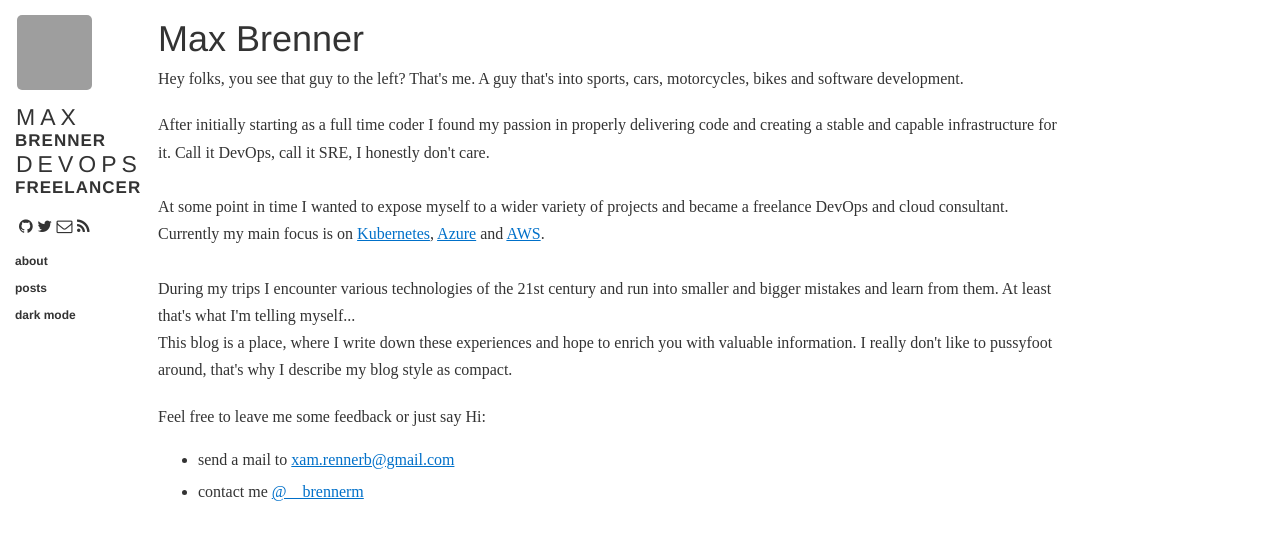
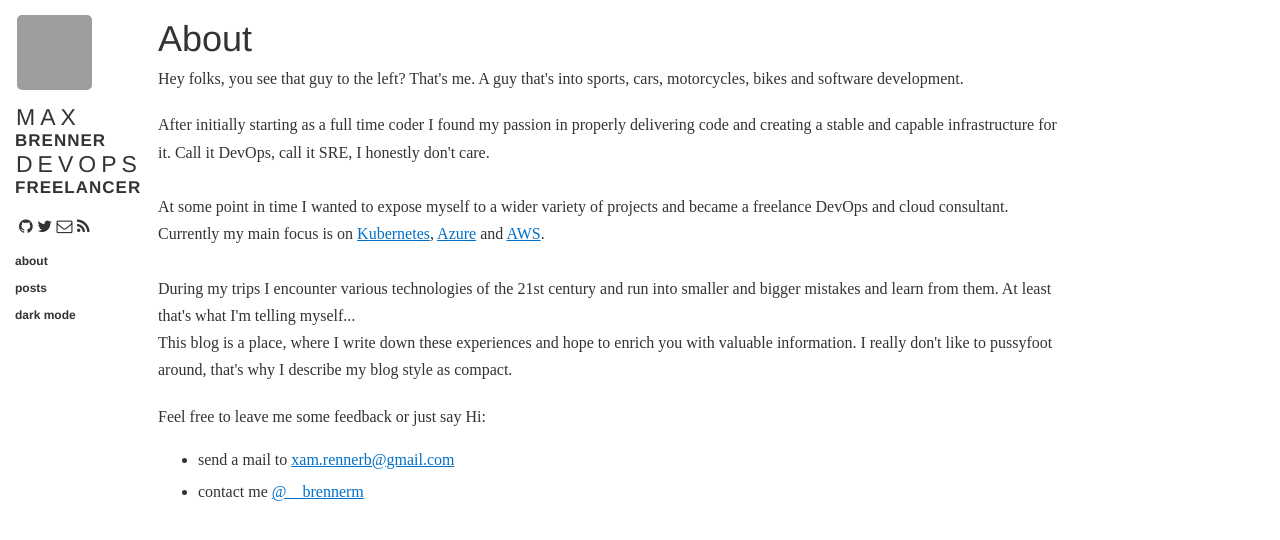
Before and after one commit to brennerm/brennerm.github.io, a Jekyll site: the page built from about.html, in a window 1280 px wide. Shown: the top 540 px of the page. Built offline with Jekyll 4.4.1, drawn with Linux system fonts in a browser that asks for light colours; nearby versions of some CDN libraries; grey boxes are pictures that could not be loaded.

Commit message:
update about page title

```diff
--- a/about.html
+++ b/about.html
@@ -3,7 +3,7 @@ layout: layout
 title: "About me"
 ---
 <section class="content">
-    <h1>{{ site.name }}</h1>
+    <h1>About</h1>
     <p>
         Hey folks, you see that guy to the left? That's me.
         A guy that's into sports, cars, motorcycles, bikes and software development.
```
